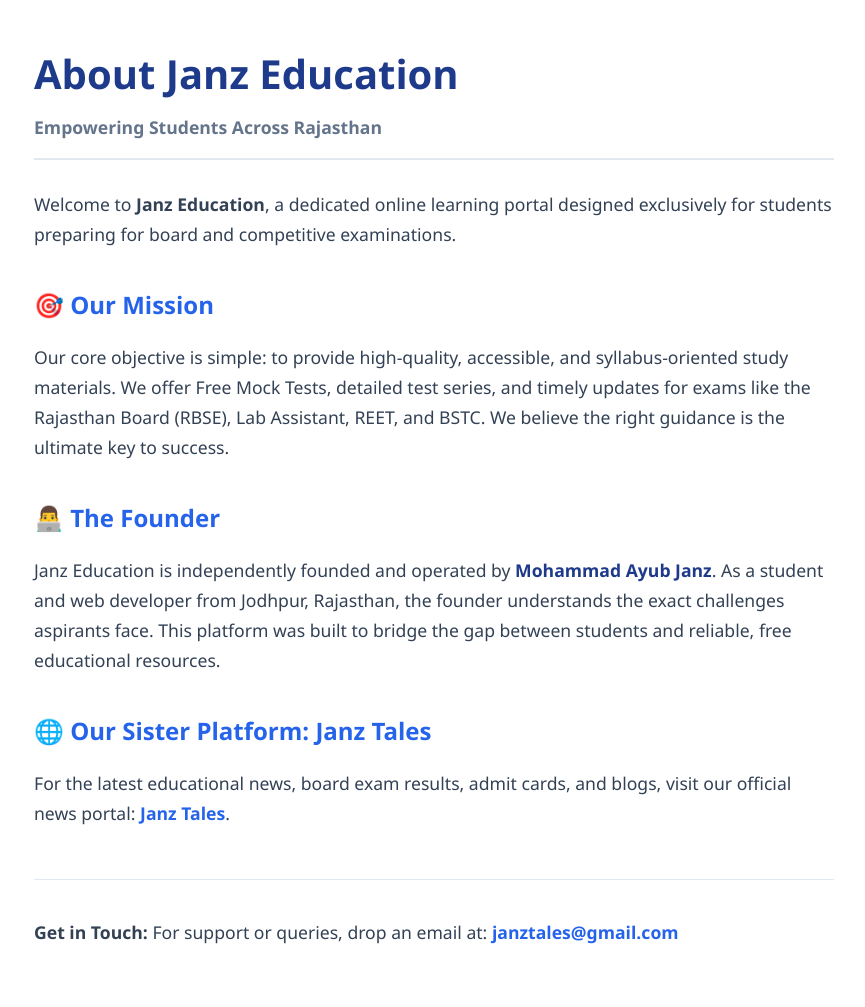
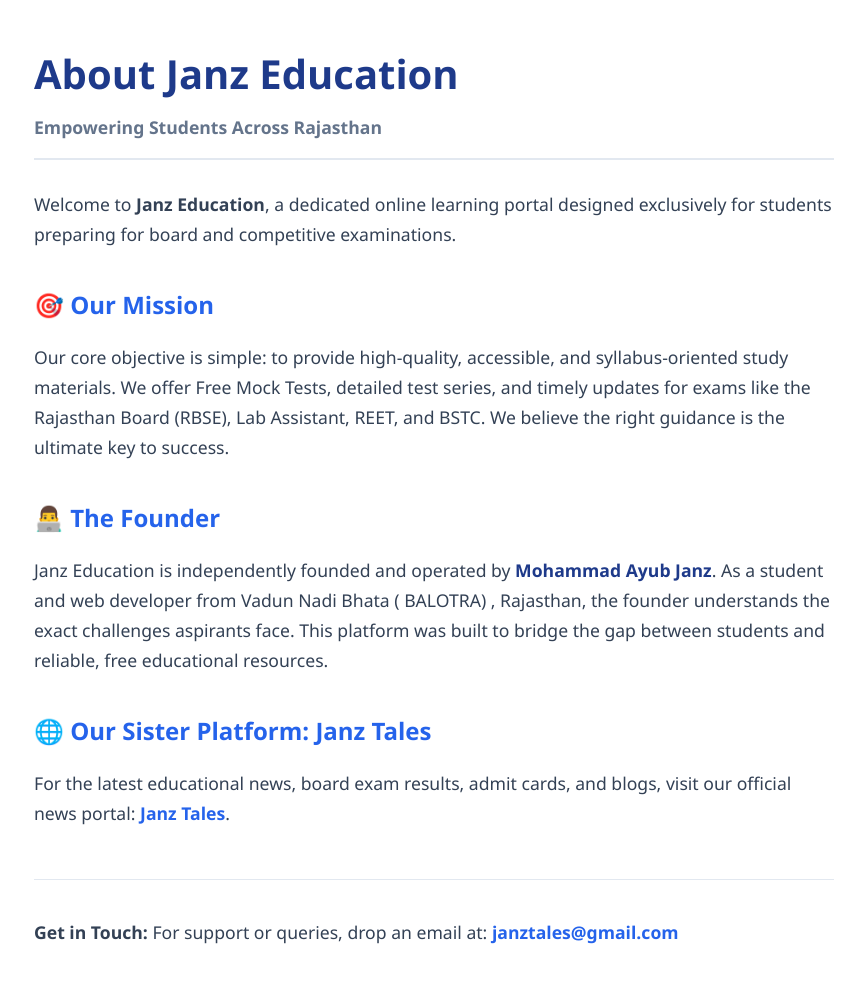
Before and after one commit to JanzEducation/JanzEducation, a Jekyll site: the page about.html, which Jekyll copies as it is, in a window 1280 px wide. Shown: the whole page, without its empty margins (206-1071 px from the left). Built offline with Jekyll 4.4.1, drawn with Linux system fonts in a browser that asks for light colours.

Commit message:
Update about.html

```diff
--- a/about.html
+++ b/about.html
@@ -111,7 +111,7 @@
         <p>Our core objective is simple: to provide high-quality, accessible, and syllabus-oriented study materials. We offer Free Mock Tests, detailed test series, and timely updates for exams like the Rajasthan Board (RBSE), Lab Assistant, REET, and BSTC. We believe the right guidance is the ultimate key to success.</p>
 
         <h2>👨‍💻 The Founder</h2>
-        <p>Janz Education is independently founded and operated by <span class="founder-highlight">Mohammad Ayub Janz</span>. As a student and web developer from Jodhpur, Rajasthan, the founder understands the exact challenges aspirants face. This platform was built to bridge the gap between students and reliable, free educational resources.</p>
+        <p>Janz Education is independently founded and operated by <span class="founder-highlight">Mohammad Ayub Janz</span>. As a student and web developer from Vadun Nadi Bhata ( BALOTRA) , Rajasthan, the founder understands the exact challenges aspirants face. This platform was built to bridge the gap between students and reliable, free educational resources.</p>
 
         <h2>🌐 Our Sister Platform: Janz Tales</h2>
         <p>For the latest educational news, board exam results, admit cards, and blogs, visit our official news portal: <a href="https://janztales.online" target="_blank" class="contact-link">Janz Tales</a>.</p>
```
